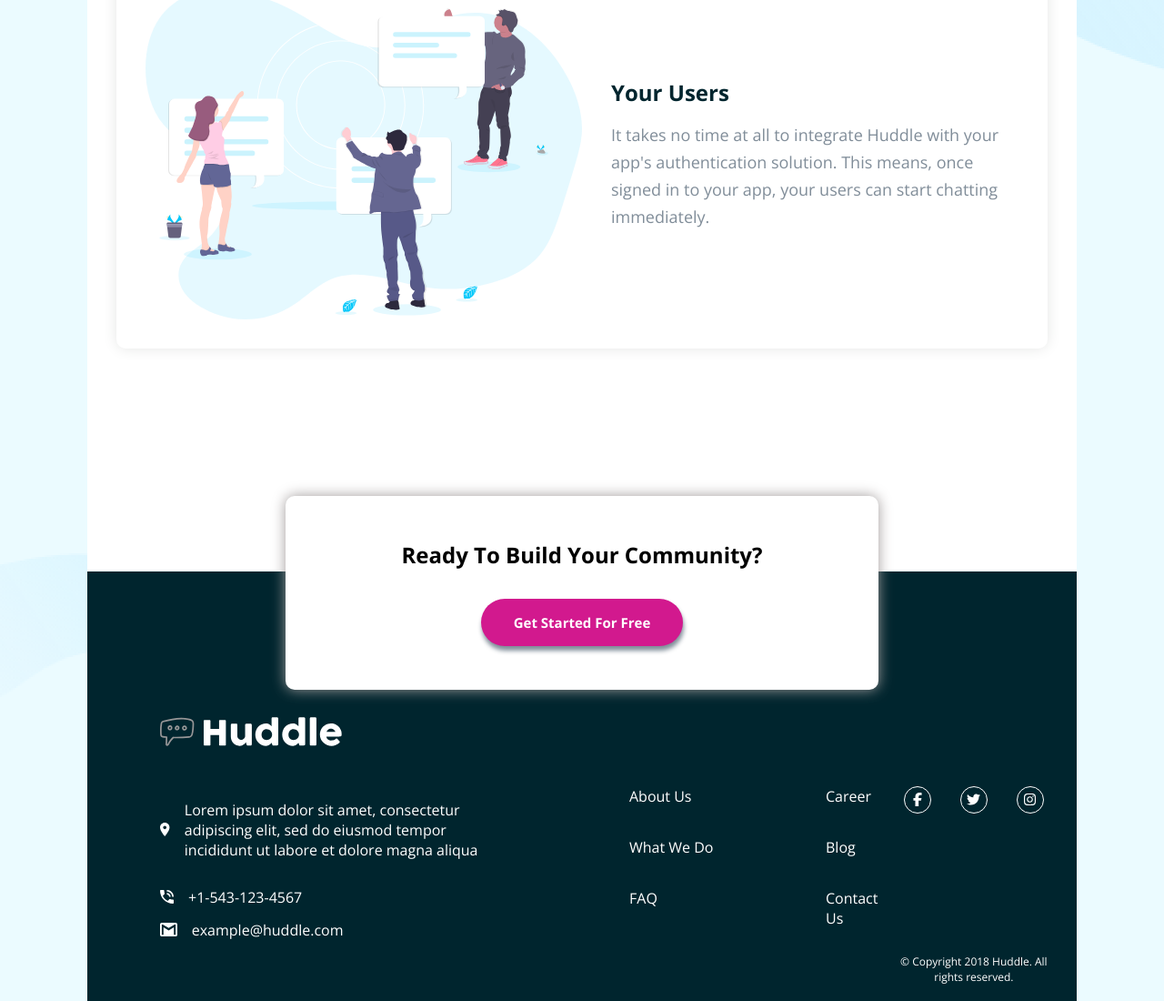
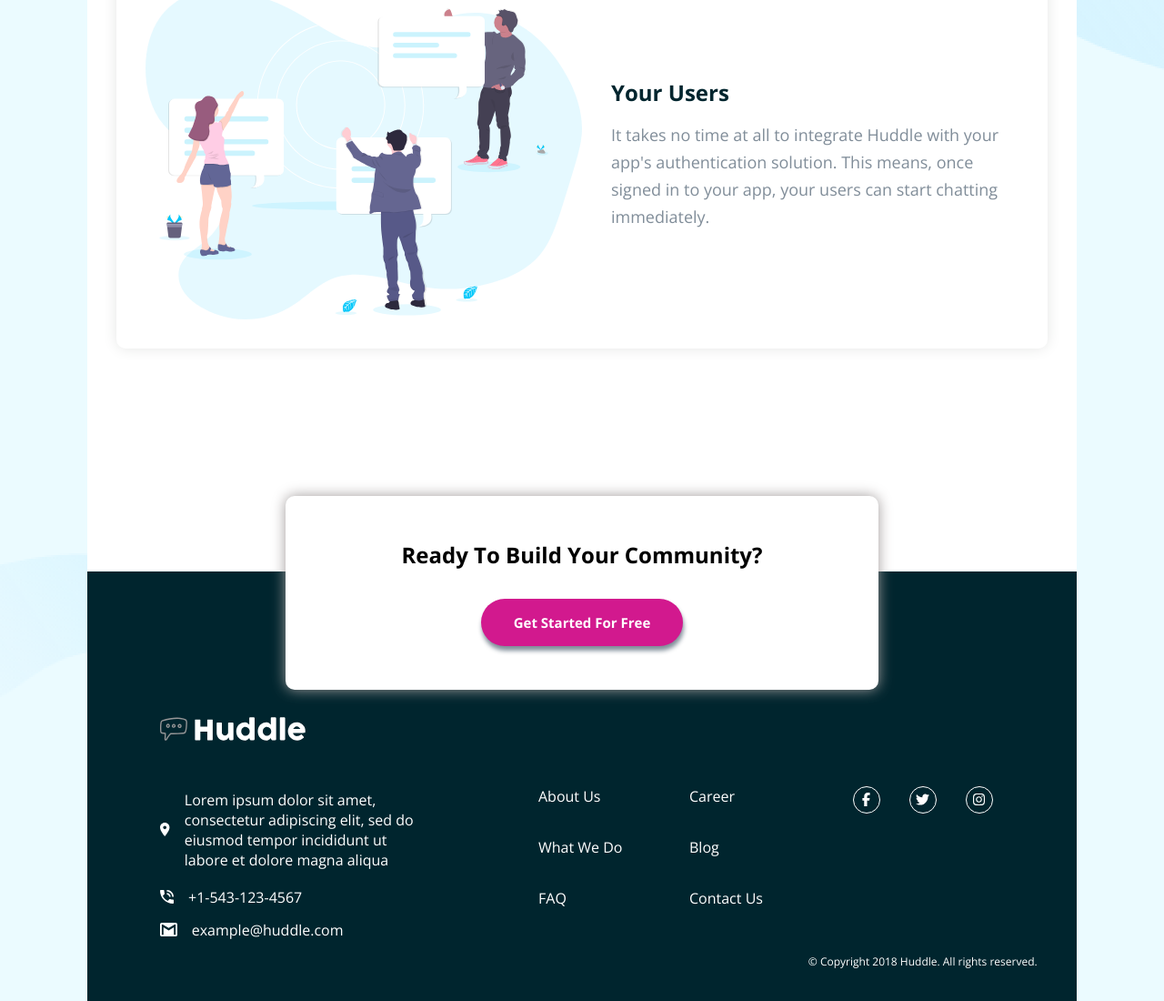
Before and after one commit to SheikBazith/Huddle-landing-page-with-alternating-feature-blocks, a plain HTML site: page index.html in a window 1280 px wide. Shown: the part 1779-2879 px from the top of the page at 91% size. Drawn offline with nearby package versions, Linux system fonts and the light colour scheme.

Commit message:
Update style.css

```diff
--- a/style.css
+++ b/style.css
@@ -315,7 +315,7 @@ figure{
     width: 100%;
     display: grid;
     grid-template-rows: 60px 40px 40px 20px 20px 20px;
-    grid-template-columns: 500px 200px;
+    grid-template-columns: 400px 150px;
     grid-template-areas:
     "logo . . ."
     "location about-us career social"
```
